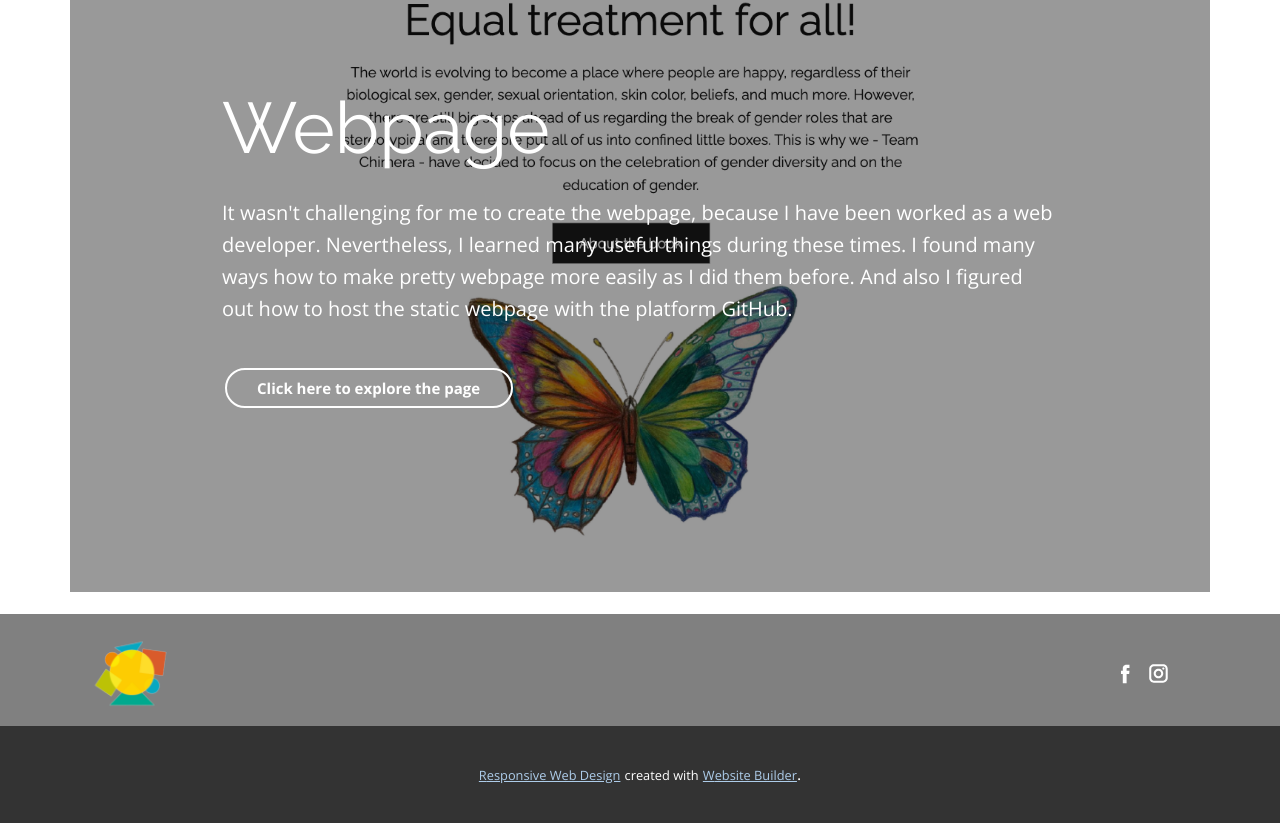
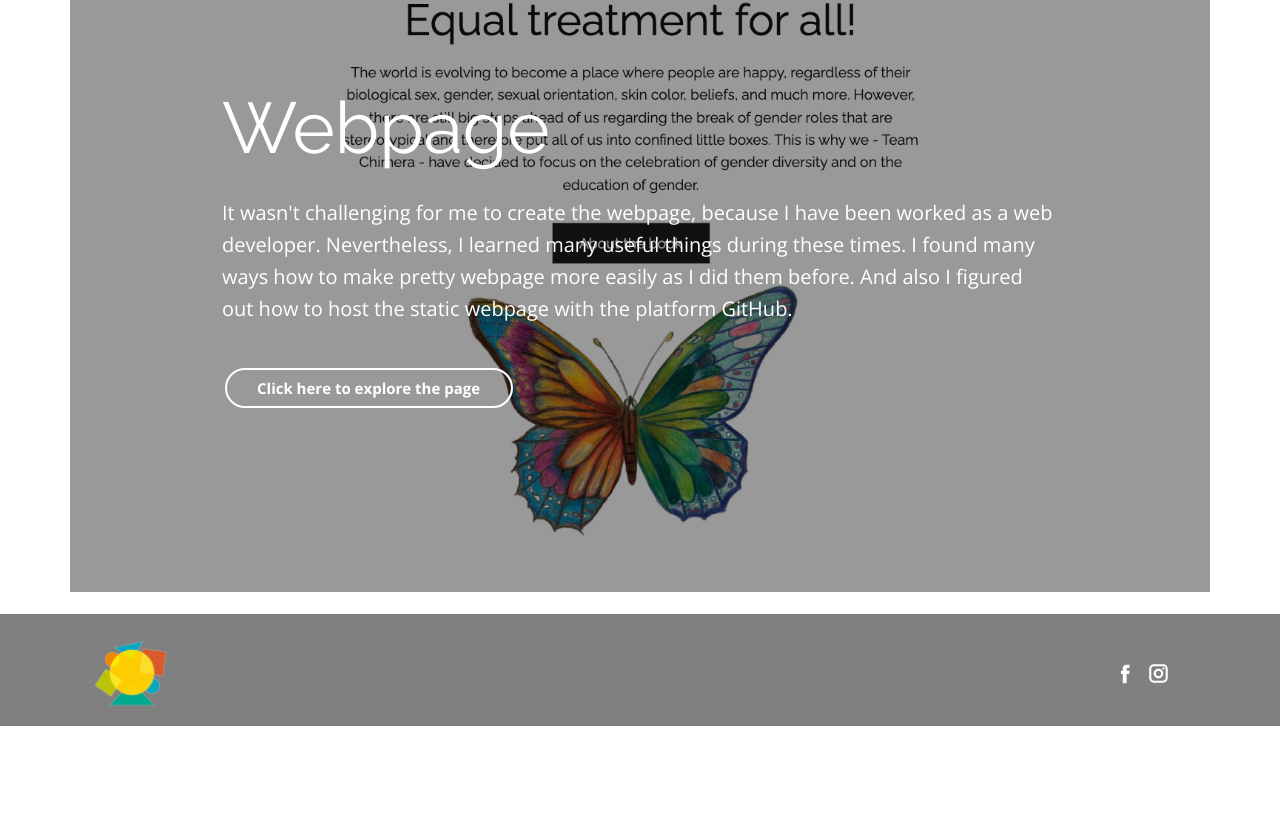
Before and after one commit to viktoriasiigur/ilab, a plain HTML site: page Projects.html in a window 1280 px wide. Shown: the part 7138-7961 px from the top of the page. After the commit the page ends 7864 px from the top, so only its background shows below. Drawn offline with nearby package versions, Linux system fonts and the light colour scheme.

Commit message:
project page update

```diff
--- a/Projects.html
+++ b/Projects.html
@@ -233,16 +233,5 @@
         </div>
         <img src="images/ilab-logo.png" alt="" class="u-image u-image-default u-preserve-proportions u-image-1" data-image-width="196" data-image-height="182">
       </div></footer>
-    <section class="u-backlink u-clearfix u-grey-80">
-      <a class="u-link" href="https://nicepage.com/web-design" target="_blank">
-        <span>Responsive Web Design</span>
-      </a>
-      <p class="u-text">
-        <span>created with</span>
-      </p>
-      <a class="u-link" href="https://nicepage.com/website-builder" target="_blank">
-        <span>Website Builder</span>
-      </a>.
-    </section>
   </body>
 </html>
```
